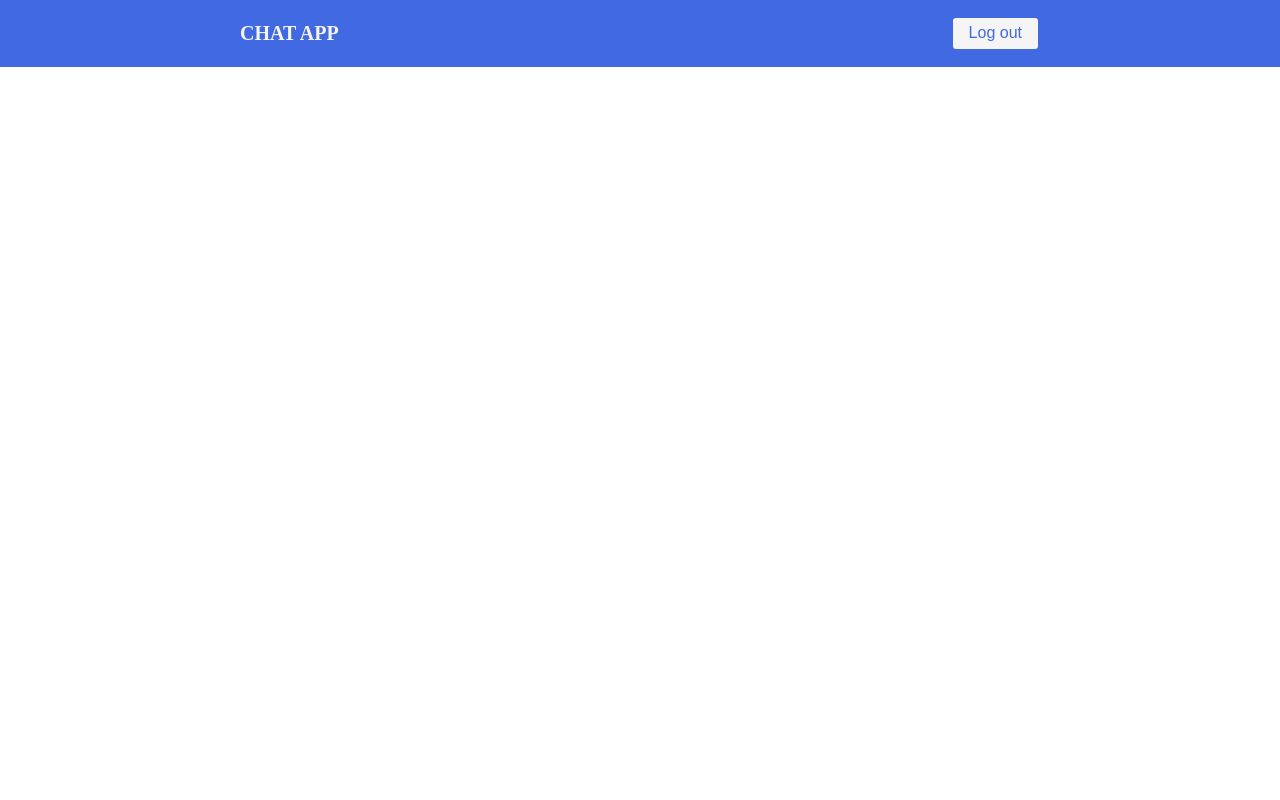
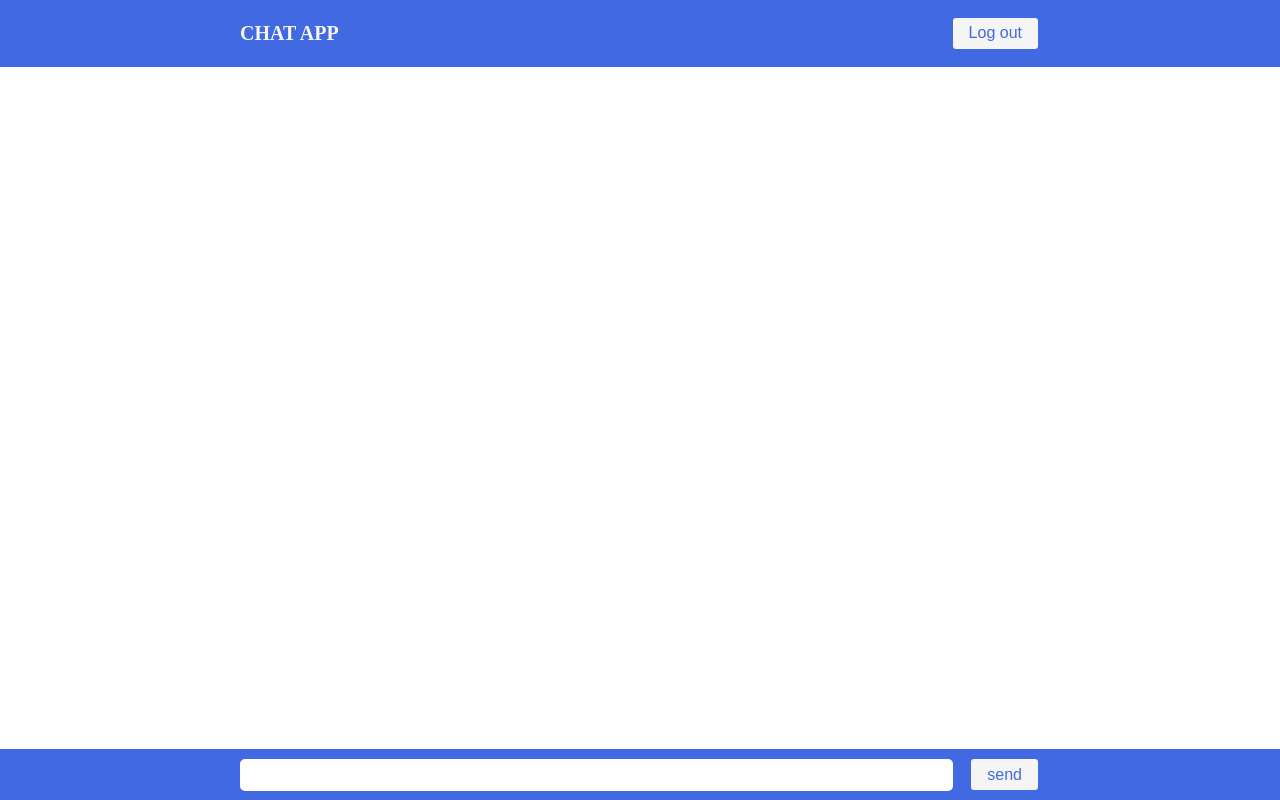
Before and after one commit to shakthi2003gh/chat-app, a React (Create React App) app: page / in a window 1280 px wide. Built offline with nearby package versions, Linux system fonts and the light colour scheme.

Commit message:
Create message compose component

```diff
--- a/src/App.js
+++ b/src/App.js
@@ -1,9 +1,11 @@
 import Header from "./components/header";
+import Compose from "./components/compose";
 
 function App() {
   return (
     <>
       <Header />
+      <Compose />
     </>
   );
 }
--- /dev/null
+++ b/src/components/compose.jsx
@@ -0,0 +1,13 @@
+const Compose = () => {
+  return (
+    <div className="compose-container">
+      <div className="compose">
+        <input type="text" />
+
+        <button>send</button>
+      </div>
+    </div>
+  );
+};
+
+export default Compose;
--- /dev/null
+++ b/src/styles/_button.scss
@@ -0,0 +1,16 @@
+button {
+    font-size: 1rem;
+    padding: .4rem 1rem;
+    border: 2px solid;
+    border-radius: 5px;
+    color: royalblue;
+    outline-color: royalblue;
+    background-color: whitesmoke;
+
+    &:hover {
+        color: whitesmoke;
+        background-color: royalblue;
+        cursor: pointer;
+    }
+
+}
--- /dev/null
+++ b/src/styles/_compose.scss
@@ -0,0 +1,27 @@
+.compose-container {
+    position: absolute;
+    bottom: 0;
+    width: 100%;
+    color: white;
+    background-color: royalblue;
+
+    .compose {
+        display: flex;
+        align-items: center;
+        gap: 1rem;
+        max-width: 800px;
+        padding: .5rem;
+        margin: 0 auto;
+
+        input {
+            flex: 1 1 100%;
+            font-size: 1rem;
+            height: 2rem;
+            padding: 0 .8rem;
+            border: none;
+            border-radius: 5px;
+            color: royalblue;
+            outline-color: royalblue;
+        }
+    }
+}
--- a/src/styles/_header.scss
+++ b/src/styles/_header.scss
@@ -16,19 +16,4 @@ header {
         font-weight: bold;
         text-transform: uppercase;
     }
-
-    button {
-        font-size: 1rem;
-        padding: .4rem 1rem;
-        border: 2px solid;
-        border-radius: 5px;
-        color: royalblue;
-        background-color: whitesmoke;
-
-        &:hover {
-            color: whitesmoke;
-            background-color: royalblue;
-            cursor: pointer;
-        }
-    }
 }
--- a/src/styles/index.scss
+++ b/src/styles/index.scss
@@ -1,6 +1,10 @@
 @forward "header";
+@forward "compose";
+@forward "button";
 
 body {
   padding: 0;
   margin: 0;
+  height: 100vh;
+  overflow: hidden;
 }
```
